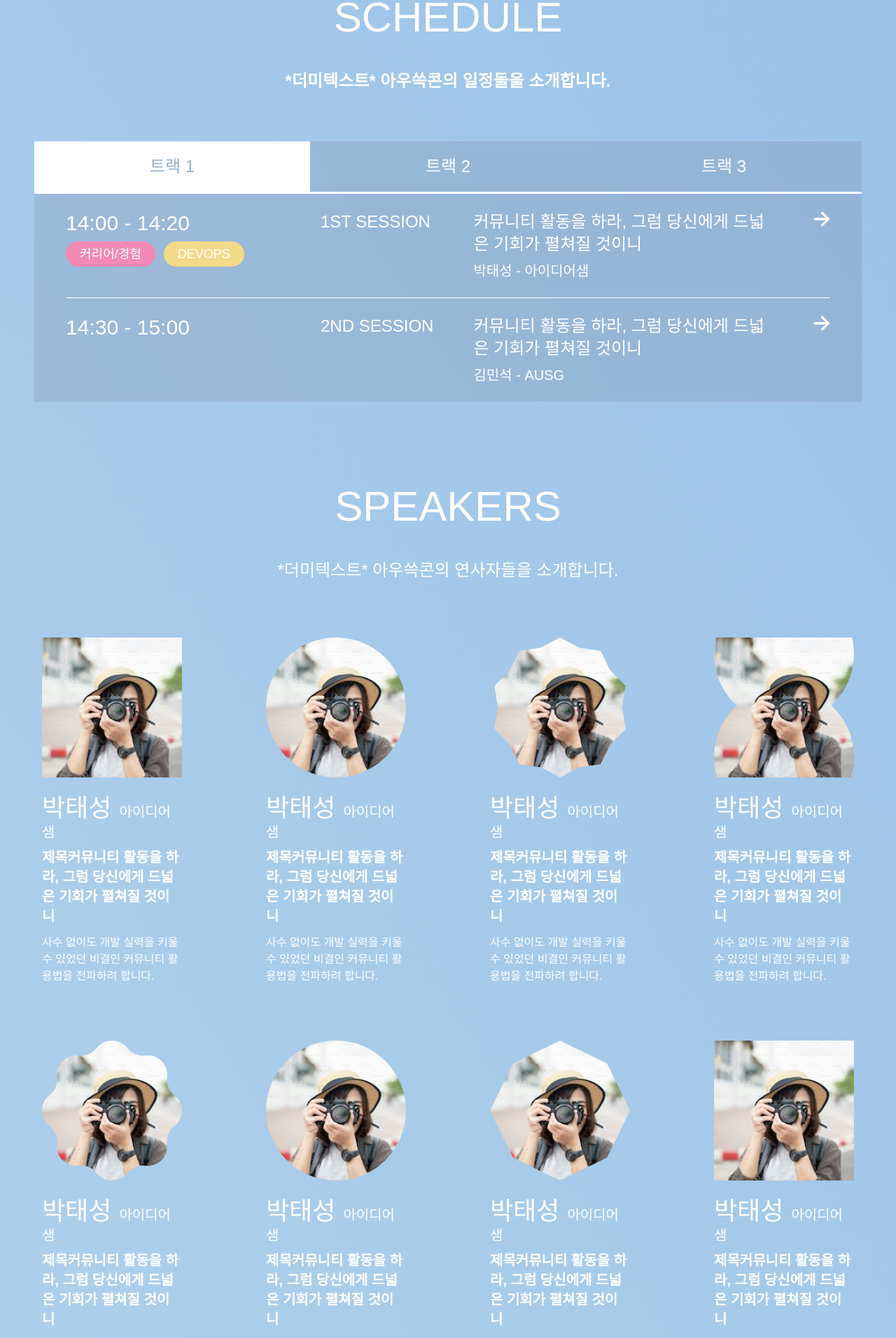
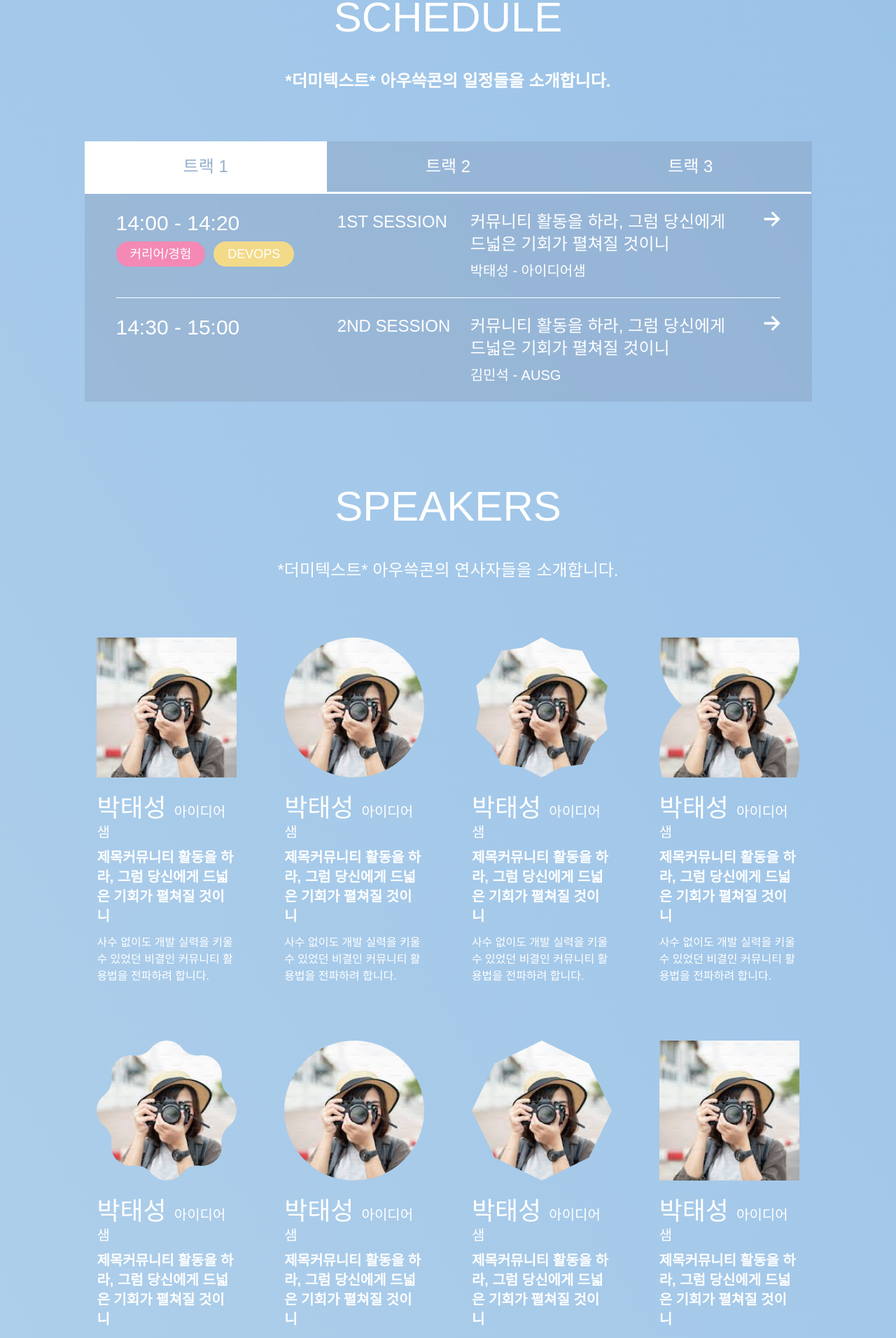
Before and after one commit to AUSG/ausgcon2025, a Next.js app: page / in a window 1280 px wide. Shown: the part 1720-3632 px from the top of the page at 70% size. Built offline with nearby package versions, Linux system fonts and the light colour scheme; a web font is replaced by a local one.

Commit message:
pc퍼블리싱

```diff
--- a/src/app/page.tsx
+++ b/src/app/page.tsx
@@ -1,16 +1,11 @@
 import ContactSection from "@/components/contact/ContactSection";
-import Contact from "@/components/contact/TallyForm";
 import DescriptionSection from "@/components/description/DescriptionSection";
 import FAQSection from "@/components/faq/FAQSection";
 import Footer from "@/components/footer/Footer";
 import MainSection from "@/components/main/MainSection";
-import KakaoMap from "@/components/map/KakaoMap";
 import MapSection from "@/components/map/MapSection";
 import ScheduleSection from "@/components/schedule/ScheduleSection";
 import SpeakerSection from "@/components/speakers/SpeakerSection";
-import Timer from "@/components/timer/Timer";
-import Image from "next/image";
-import Link from "next/link";
 
 export default function Home() {
   return (
--- a/src/components/contact/ContactSection.tsx
+++ b/src/components/contact/ContactSection.tsx
@@ -2,8 +2,8 @@ import TallyForm from "./TallyForm";
 
 const ContactSection = () => {
   return (
-    <section className="flex flex-col items-center">
-      <div className="mb-20 text-center text-white">
+    <section className="flex flex-col items-center bg-white bg-[url('/image/contact_bg.svg')] pt-24 pb-28">
+      <div className="mb-20 bg-white p-4 text-center text-[#71A6D8]">
         <h2 className="mb-11 text-6xl">CONTACT US</h2>
         <p className="font-pretendard text-2xl font-bold">
           궁금한 게 있다면 언제든지 질문 받습니다
--- a/src/components/faq/Arcodian.tsx
+++ b/src/components/faq/Arcodian.tsx
@@ -31,7 +31,7 @@ const Arcodian = ({ title, description }: TProps) => {
         </button>
 
         {isOpen && (
-          <div className="px-12 pb-9 text-3xl font-normal whitespace-pre-line">
+          <div className="px-12 pb-9 text-2xl font-normal whitespace-pre-line">
             {description}
           </div>
         )}
--- a/src/components/faq/FAQSection.tsx
+++ b/src/components/faq/FAQSection.tsx
@@ -17,11 +17,13 @@ const FAQSection = () => {
         />
         <Arcodian
           title="행사 당일 현장등록이 가능할까요?"
-          description="당일 신청 및 등록은 불가능합니다. 반드시 티켓 구매 후 참석해주세요."
+          description={`-
+            당일 신청 및 등록은 불가능합니다. 반드시 티켓 구매 후 참석해주세요.`}
         />
         <Arcodian
           title="티켓을 다른 사람에게 양도할 수 있나요?"
-          description={`부득이한 사정으로 티켓을 다른 사람에게 양도할 수 있습니다.
+          description={`-
+            부득이한 사정으로 티켓을 다른 사람에게 양도할 수 있습니다.
 
 양도를 위해서는 티켓 구매자의 개인정보(휴대폰 번호, 양도자의 이름)를 함께 제공해야 하며, 행사 당일 전달받은 구매자의 개인 정보를 통해 입장이 가능합니다.
 
@@ -29,7 +31,8 @@ const FAQSection = () => {
         />
         <Arcodian
           title="티켓 환불은 어떻게 하나요?"
-          description="9월 15일까지 환불 가능하며, 이후 환불은 불가능합니다."
+          description={`-
+            9월 15일까지 환불 가능하며, 이후 환불은 불가능합니다.`}
         />
       </div>
     </section>
--- a/src/components/footer/Footer.tsx
+++ b/src/components/footer/Footer.tsx
@@ -6,7 +6,7 @@ import LinkedInSvg from "../svg/LinkedInSvg";
 const Footer = () => {
   return (
     <footer className="">
-      <div className="flex items-center justify-between px-12 pt-12 pb-8">
+      <div className="flex items-center justify-between px-12 py-8">
         <img
           src="/image/ausg_logo.svg"
           className="h-auto w-[128px] lg:w-[148px]"
--- a/src/components/schedule/ScheduleSection.tsx
+++ b/src/components/schedule/ScheduleSection.tsx
@@ -9,8 +9,10 @@ const ScheduleSection = () => {
           *더미텍스트* 아우쓱콘의 일정들을 소개합니다.
         </p>
       </div>
-      <div className="mt-[70px] flex justify-center px-4">
-        <ScheduleTable />
+      <div className="flex justify-center">
+        <div className="mt-[70px] flex w-[1071px] justify-center px-4">
+          <ScheduleTable />
+        </div>
       </div>
     </section>
   );
--- a/src/components/speakers/SpeakerSection.tsx
+++ b/src/components/speakers/SpeakerSection.tsx
@@ -27,7 +27,8 @@ const SpeakerSection = () => {
           *더미텍스트* 아우쓱콘의 연사자들을 소개합니다.
         </p>
       </div>
-      <div className="mt-20 grid grid-cols-4 justify-items-center gap-y-20">
+      <div className="flex justify-center">
+        <div className="mt-20 grid w-[1071px] grid-cols-4 justify-items-center gap-y-20">
           {SPEAKER_LIST.map(({ Component, src }, index) => {
             return (
               <div style={{ width: WIDTH }} className="text-white" key={index}>
@@ -41,12 +42,13 @@ const SpeakerSection = () => {
                   것이니
                 </p>
                 <p className="font-pretendard font-medium">
-                사수 없이도 개발 실력을 키울 수 있었던 비결인 커뮤니티 활용법을
-                전파하려 합니다.
+                  사수 없이도 개발 실력을 키울 수 있었던 비결인 커뮤니티
+                  활용법을 전파하려 합니다.
                 </p>
               </div>
             );
           })}
+        </div>
       </div>
     </section>
   );
```
Also changed, not shown: public/image/contact_bg.svg (added). Lines whose indentation alone changed are shown as unchanged.
